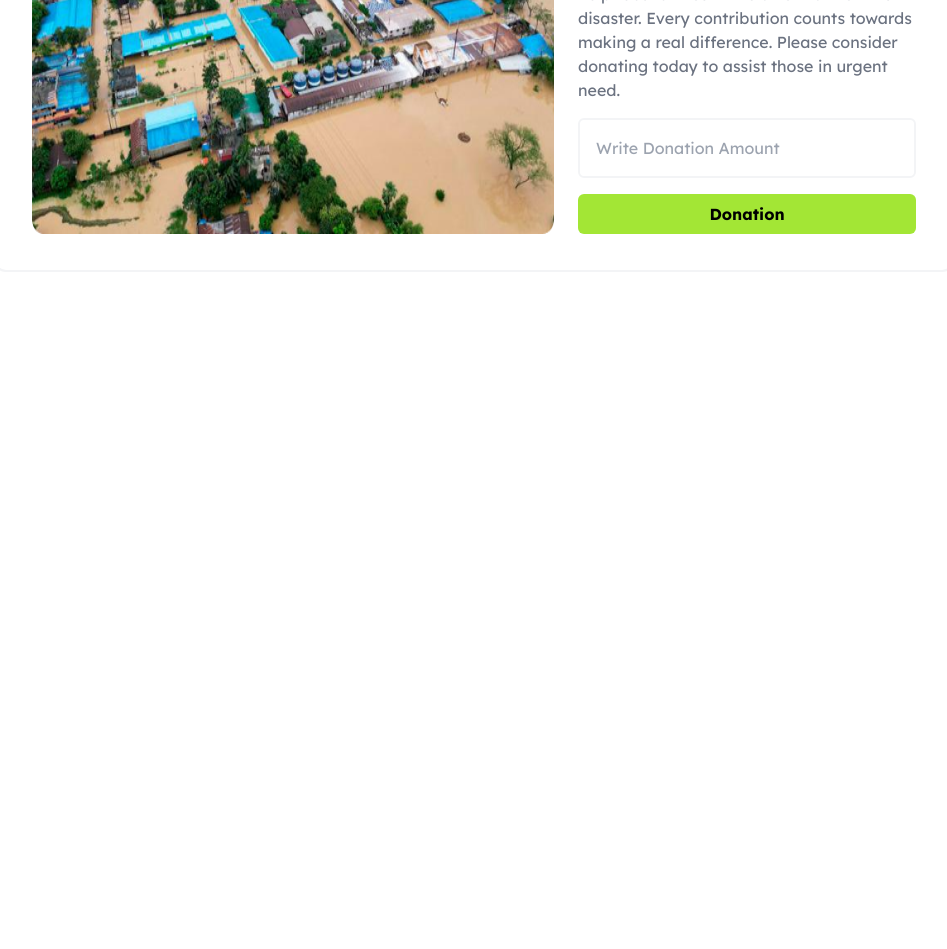
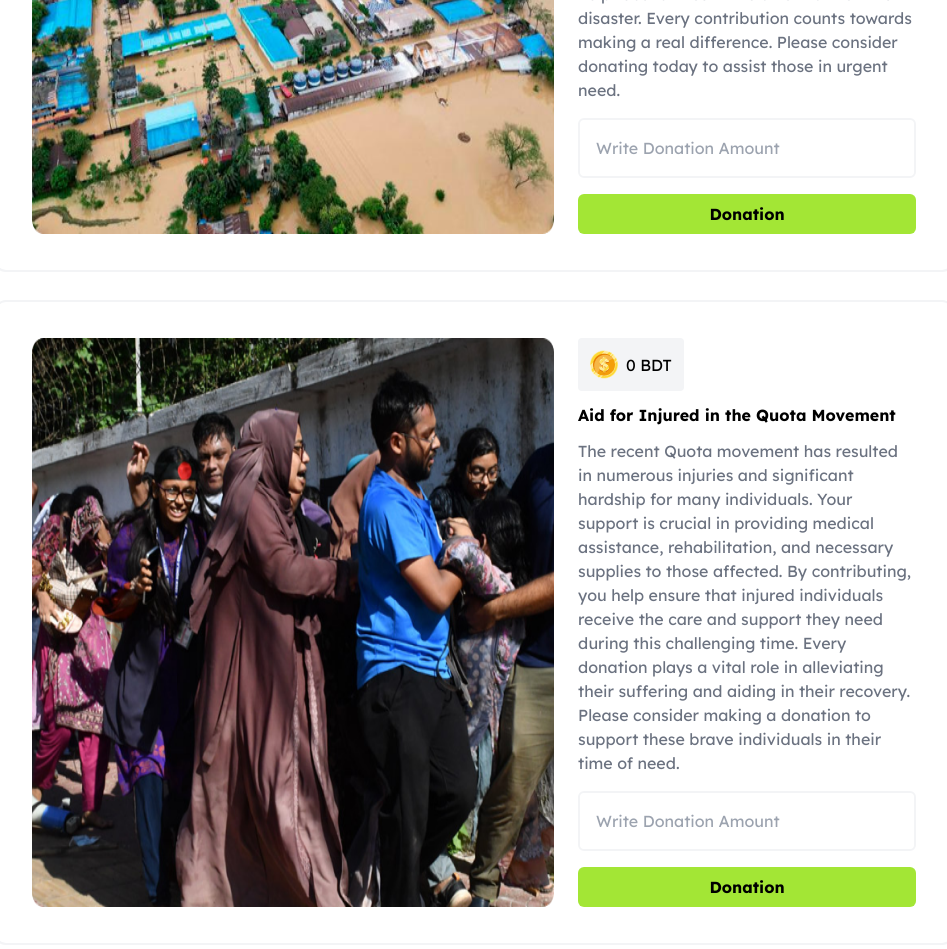
Before and after one commit to anayet71/DOM-Quest-Build-and-Manipulate, a plain HTML site: page index.html in a window 1280 px wide. Shown: the part 1283-2232 px from the top of the page, without its empty margins (166-1113 px from the left). Before the commit the page ends 1583 px from the top, so only its background shows below. Drawn offline with nearby package versions, Linux system fonts and the light colour scheme.

Commit message:
Card three added

```diff
--- a/index.html
+++ b/index.html
@@ -86,7 +86,32 @@
                 </div>
             </section>
             <!-- Card Section 2 end -->
-
+            <!-- Card Section 3 Start -->
+            <section class="mb-7">
+                <div class="  flex justify-evenly gap-6 card  border-2  border-gray-100  p-9 rounded-xl">
+                    <img src="assets/quota-protest.png" alt="Noakhali" />
+                    <div>
+                        <div>
+                            <button class="flex gap-2 items-center bg-gray-100 px-3 py-3 rounded"><img
+                                    src="assets/coin.png" alt="">0 BDT</button>
+                            <h3 class="font-bold  py-3">Aid for Injured in the Quota Movement</h3>
+                            <p class="text-gray-500"> The recent Quota movement has resulted in numerous injuries and
+                                significant hardship for many individuals. Your support is crucial in providing medical
+                                assistance, rehabilitation, and necessary supplies to those affected. By contributing,
+                                you help ensure that injured individuals receive the care and support they need during
+                                this challenging time. Every donation plays a vital role in alleviating their suffering
+                                and aiding in their recovery. Please consider making a donation to support these brave
+                                individuals in their time of need.</p>
+                            <div class=" my-4 p-4 border-2  border-gray-100 rounded-md">
+                                <input class="input input-bordered join-item" placeholder="Write Donation Amount " />
+                            </div>
+                            <div> <button class=" w-full bg-lime-400 py-2 px-4 rounded-md font-bold">Donation</button>
+                            </div>
+                        </div>
+                    </div>
+                </div>
+            </section>
+            <!-- Card Section 3 end -->
 
     </main>
     <footer>
```
